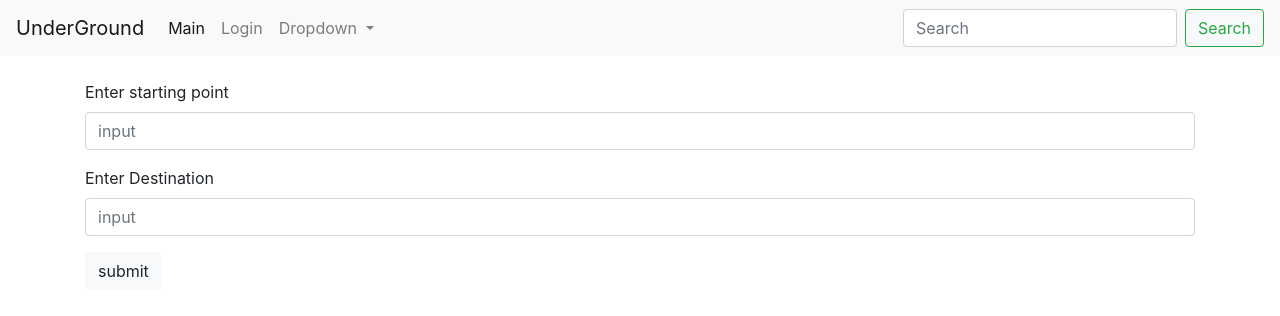
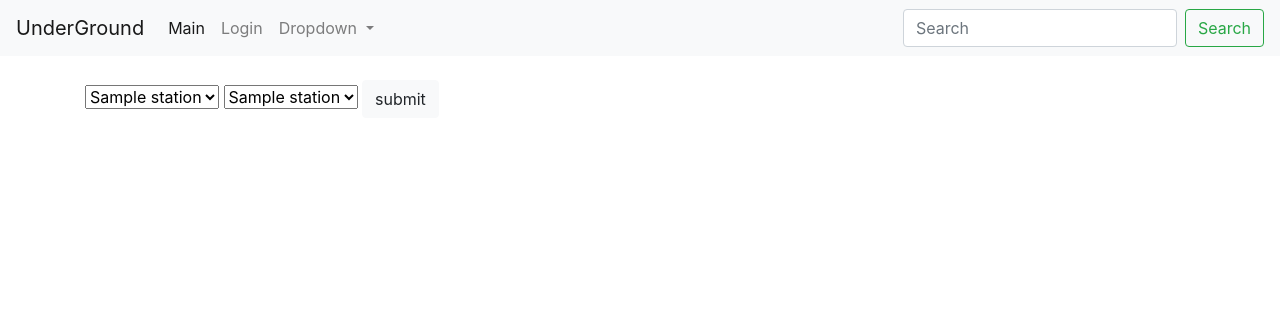
Before and after one commit to sanula05/UG, a Flask app: template templates/main.html in a window 1280 px wide. Shown: the top 316 px of the page. Run offline with Flask 3, Linux system fonts and the light colour scheme; the template is opened without the code that fills it: most values are stand-ins (such as "Sample title", 1, 10 or a date in 2020).

Commit message:
changed the input form to provide options to the user

```diff
--- a/main.py
+++ b/main.py
@@ -63,6 +63,11 @@ def index():
 @app.route('/main',methods=['GET', 'POST'])
 # @login_required
 def main():
+
+   stations=[]
+   for station in t.tube_data.keys():
+     stations.append(station)
+
    if request.method == 'POST':
      start_point = request.form["start_point"]
      end_point = request.form["end_point"]
@@ -70,7 +75,7 @@ def main():
      session["end_point"] = end_point
      return redirect(url_for("result"))
    else:
-     return render_template('main.html')
+     return render_template('main.html', stations=stations)
 
 @app.route('/result')
 def result():
--- a/templates/main.html
+++ b/templates/main.html
@@ -1,14 +1,24 @@
 {% extends 'base.html'%}
 {% block content %}
 <form action="#" method='post'>
-  <div class="form-group">
+  <!-- <div class="form-group">
     <label for="formGroupExampleInput">Enter starting point</label>
     <input type="text" class="form-control" name='start_point'id="formGroupExampleInput" placeholder="input">
   </div>
   <div class="form-group">
     <label for="formGroupExampleInput2">Enter Destination</label>
     <input type="text" class="form-control" name='end_point' id="formGroupExampleInput2" placeholder="input">
-  </div>
+  </div> -->
+  <select name="start_point" id="start_point">
+    {% for station in stations %}
+    <option value="{{station}}">{{station}}</option>
+    {% endfor %}
+  </select>
+  <select name="end_point" id="end_point">
+    {% for station in stations %}
+    <option value="{{station}}">{{station}}</option>
+    {% endfor %}
+  </select>
   <button type="submit" class="btn btn-light">submit </button>
 </form>
 {% endblock %}
```
